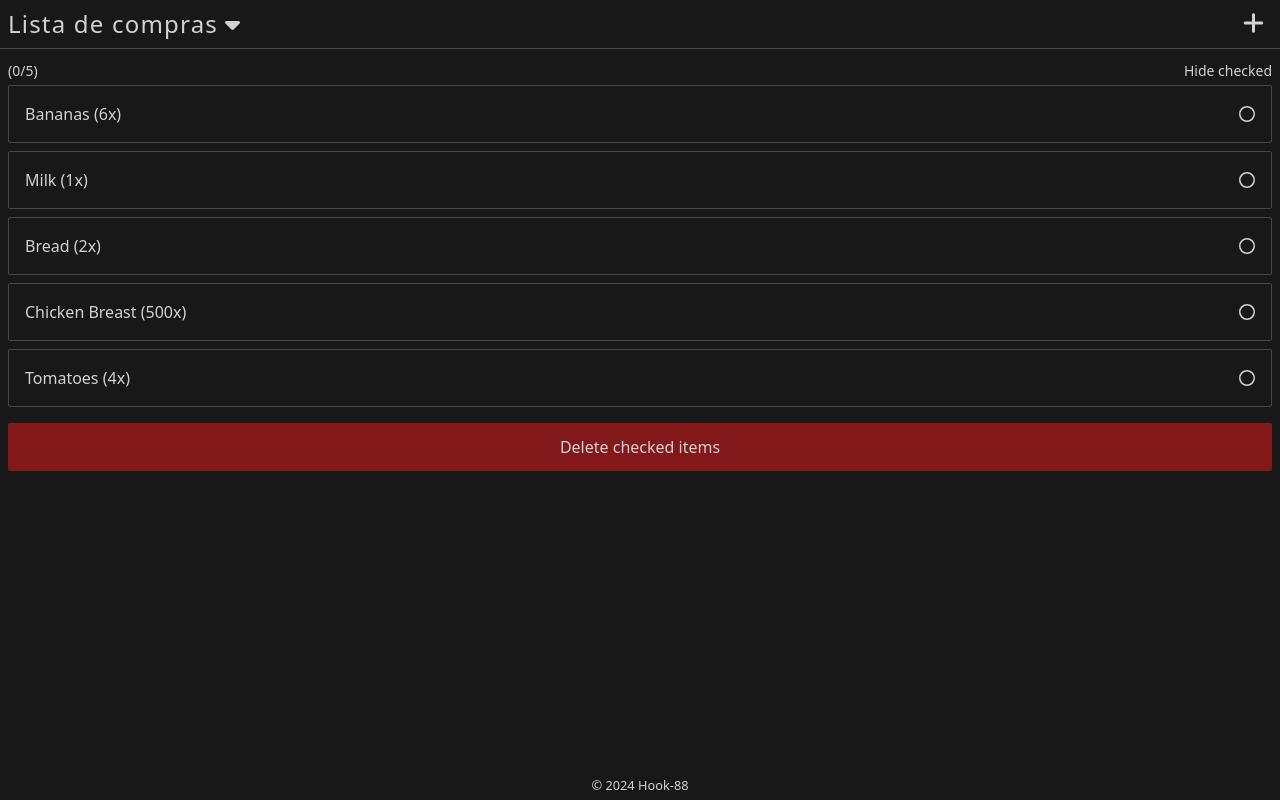
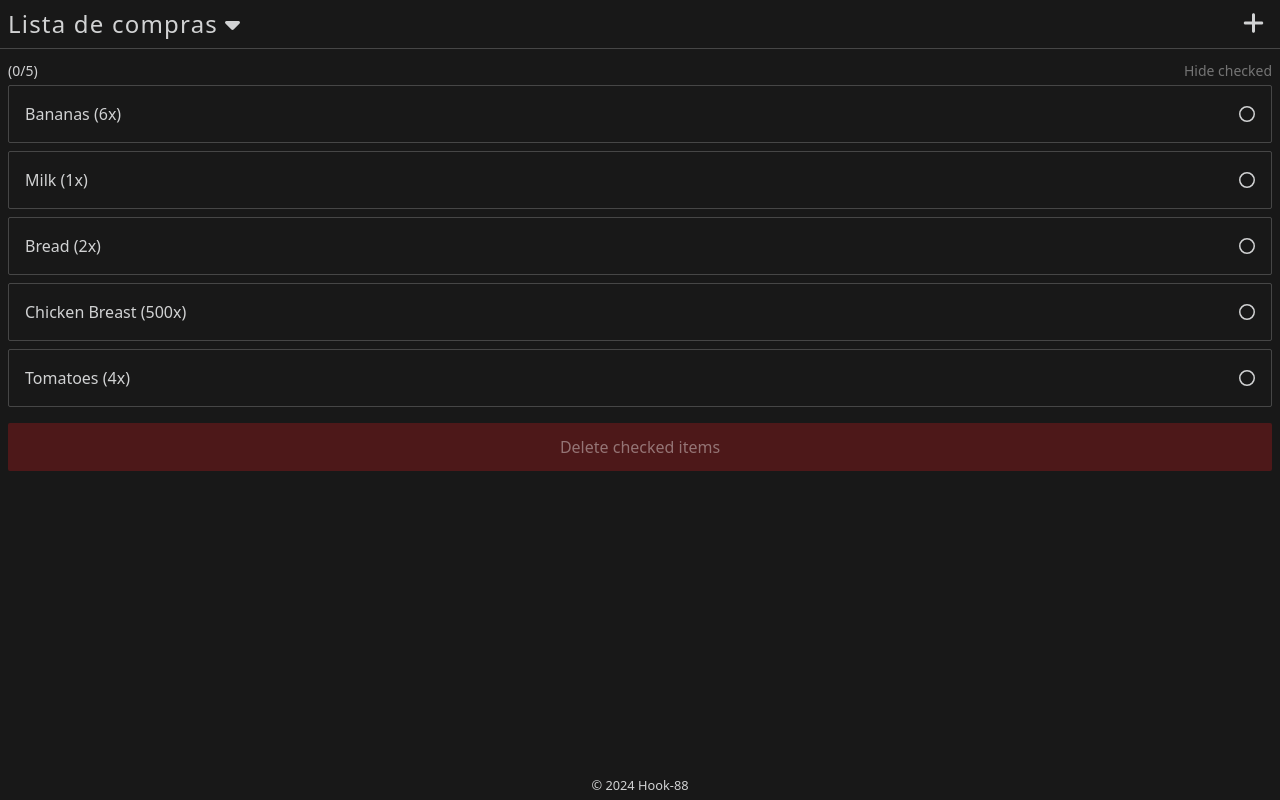
Before and after one commit to Hook-88/shopping-list, a Vue app: page / in a window 1280 px wide. Built offline with nearby package versions, Linux system fonts and the light colour scheme; the HTML template or start-up script is replaced by a standard one.

Commit message:
add logic to disable delete button and hide checked button

```diff
--- a/src/features/shoppinglist/ShoppingList.vue
+++ b/src/features/shoppinglist/ShoppingList.vue
@@ -100,6 +100,8 @@ const filterButtonText = computed(() => {
   return 'Hide checked'
 })
 
+const noItemsChecked = computed(() => selectedIds.value.length === 0)
+
 
 </script>
 
@@ -109,7 +111,7 @@ const filterButtonText = computed(() => {
       <button class="py-1" @click="deleteCheckedItems">
         {{ listProgressButtonText }}
       </button>
-      <button class="py-1" @click="toggleFilter">
+      <button class="py-1 disabled:text-white/40" @click="toggleFilter" :disabled="noItemsChecked">
         {{ filterButtonText }}
       </button>
     </header>
@@ -121,7 +123,8 @@ const filterButtonText = computed(() => {
       </li>
     </ul>
     <footer class="flex mt-4">
-      <BaseButton button-type="danger" class="flex-grow py-3" @click="deleteCheckedItems">Delete checked items
+      <BaseButton button-type="danger" class="flex-grow py-3 disabled:text-white/40 disabled:bg-red-900/50"
+        :disabled="noItemsChecked" @click="deleteCheckedItems">Delete checked items
       </BaseButton>
     </footer>
   </div>
```
